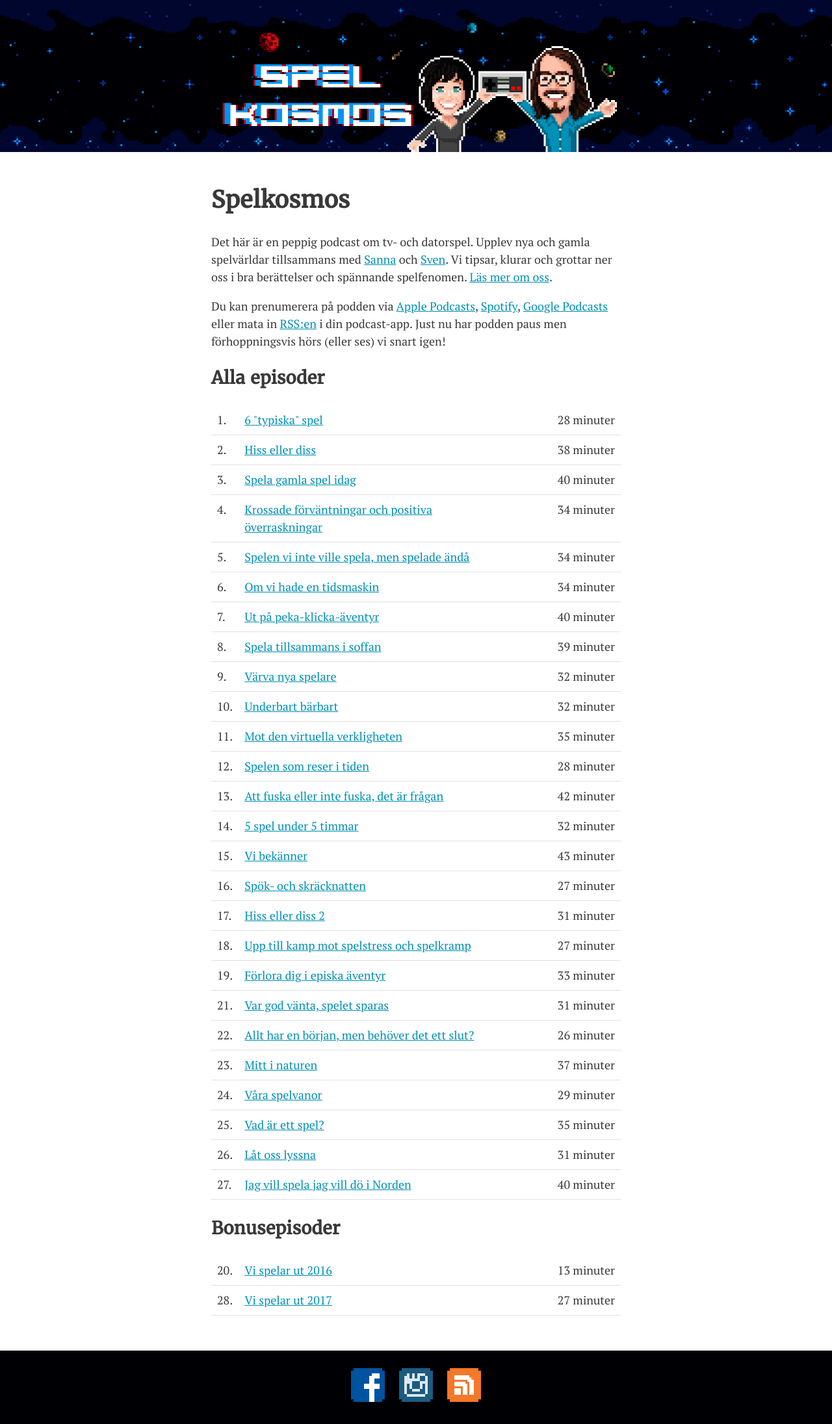
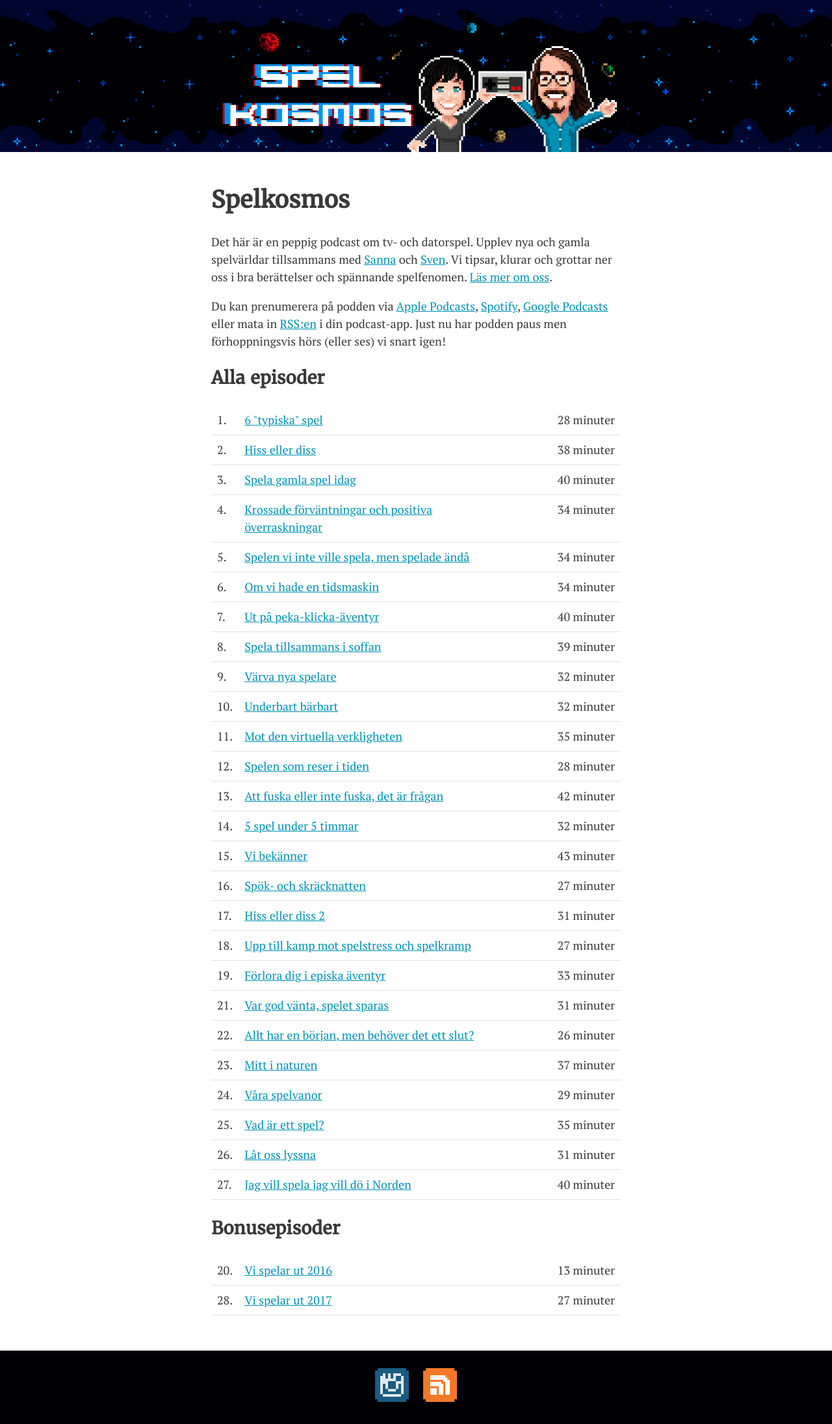
Before and after one commit to svendahlstrand/spelkosmos.se, a Jekyll site: the page built from index.md, in a window 1280 px wide. Shown: the whole page at 65% size. Built offline with Jekyll 4.4.1, drawn with Linux system fonts in a browser that asks for light colours.

Commit message:
Remove Facebook-link.

```diff
--- a/_layouts/default.html
+++ b/_layouts/default.html
@@ -39,7 +39,6 @@
     </div>
 
     <footer>
-      <a href="https://www.facebook.com/spelkosmos/"><img src="/images/facebook.png" alt="Facebook" width="52" height="52"></a>
       <a href="https://www.instagram.com/spelkosmos/"><img src="/images/instagram.png" alt="Instagram" width="52" height="52"></a>
       <a href="/alla-episoder.rss"><img src="/images/rss.png" alt="RSS-ström" width="52" height="52"></a>
     </footer>
```
